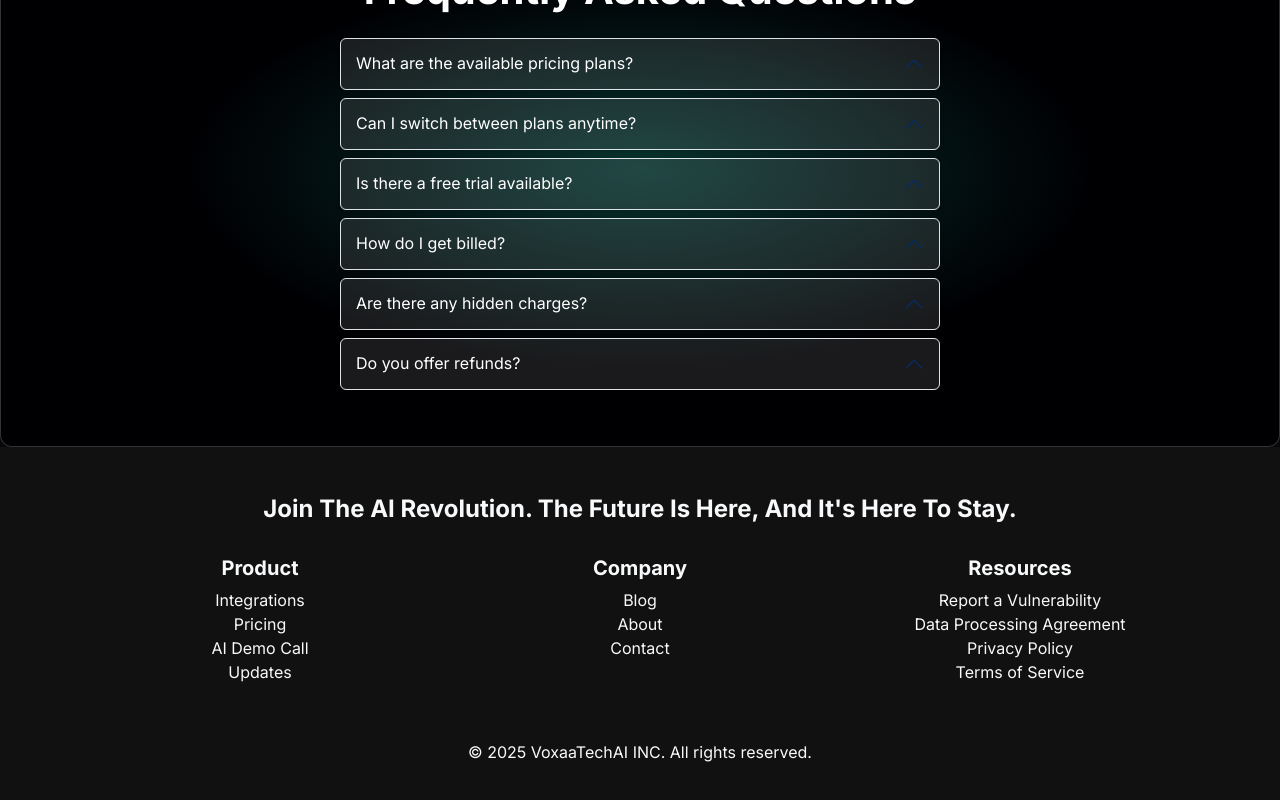
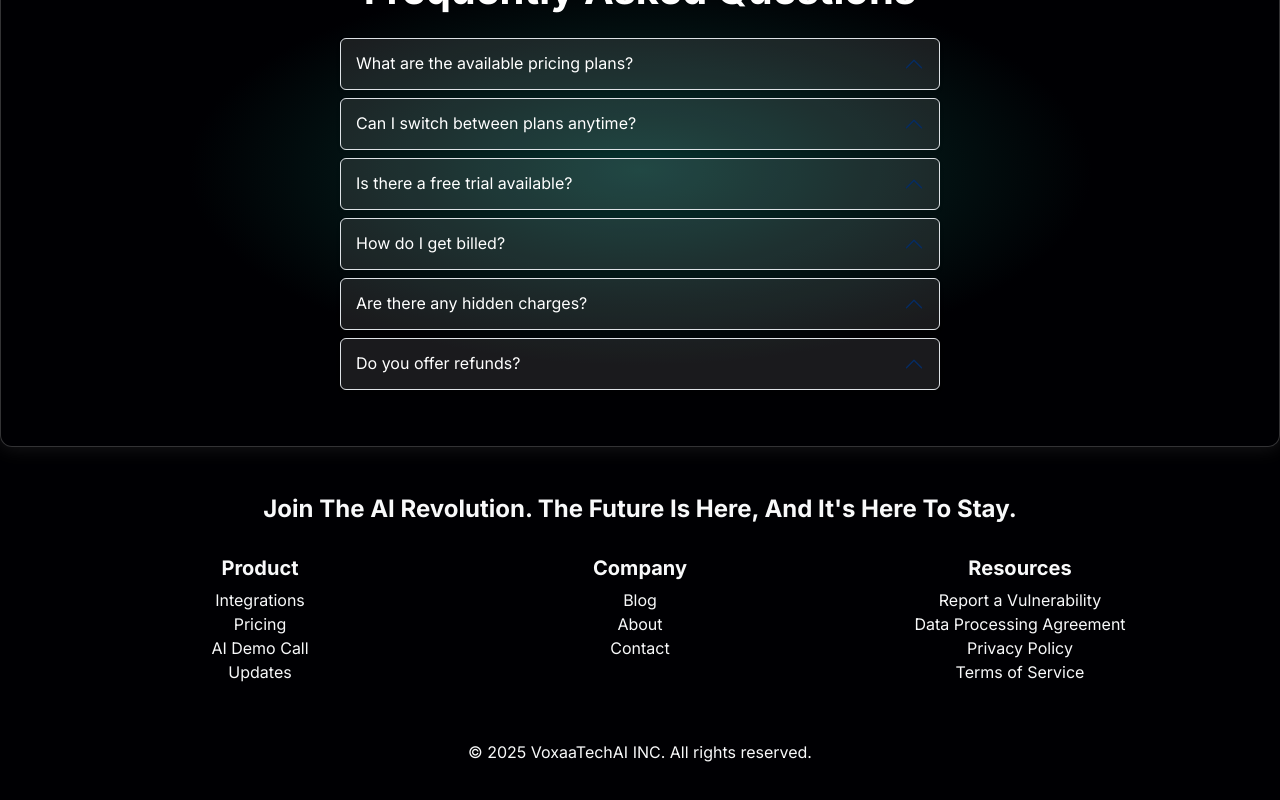
Before and after one commit to Komalmalkani/VoxaaTechAi, a React (Vite) app: page / in a window 1280 px wide. Shown: the part 3840-4640 px from the top of the page. Built offline with nearby package versions, Linux system fonts and the light colour scheme.

Commit message:
Updated footer design

```diff
--- a/src/components/Footer.jsx
+++ b/src/components/Footer.jsx
@@ -9,7 +9,6 @@ const Footer = () => {
       whileInView={{ y: 0, opacity: 1, scale: 1 }}
       viewport={{ once: true }}
       transition={{ duration: 0.8, ease: "easeOut" }}
-      style={{ backgroundColor: "#111" }}
     >
       <Container>
         <Row className="text-center">
```
